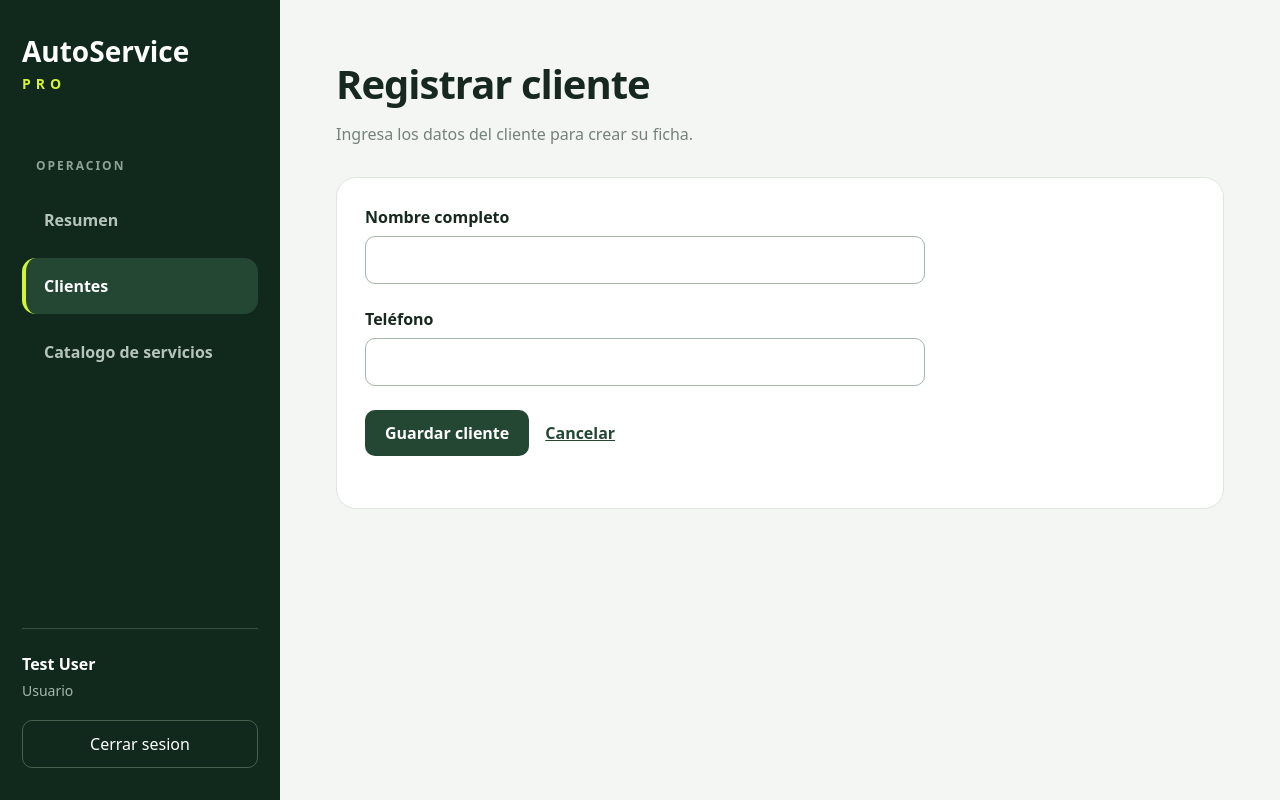
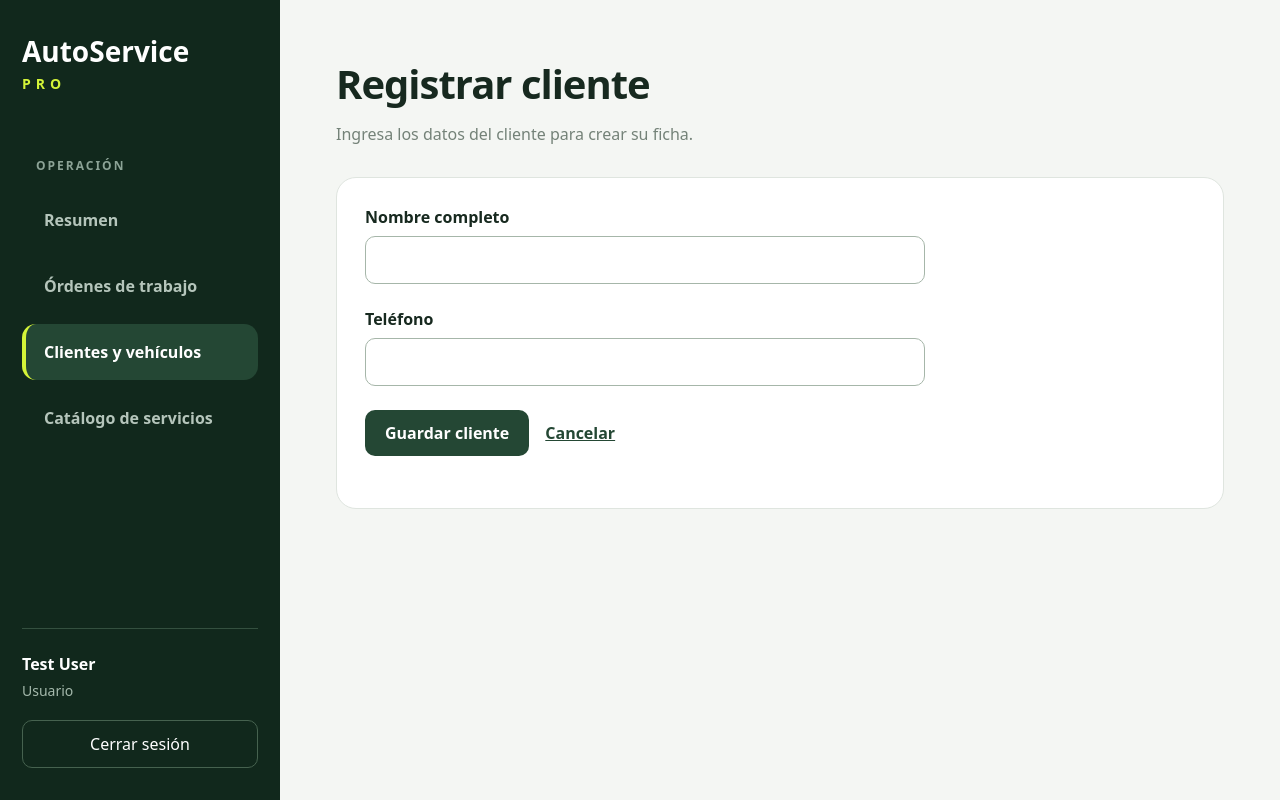
Before and after one commit to x0ttik/AutoServicePro, a Laravel app: page /clientes/crear in a window 1280 px wide. Run offline with Laravel 12, Linux system fonts and the light colour scheme; a user stored in the database is signed in; data comes from the database, SQL or seed files in the repository.

Commit message:
Latouy con enlace a los modulos restantes

```diff
--- a/AutoService-app/resources/views/layouts/app.blade.php
+++ b/AutoService-app/resources/views/layouts/app.blade.php
@@ -1,66 +1,64 @@
 <!DOCTYPE html>
-<html lang="en">
+<html lang="es">
 <head>
     <meta charset="UTF-8">
     <meta name="viewport" content="width=device-width, initial-scale=1.0">
     <title>@yield('title', 'AutoService Pro')</title>
     <link rel="stylesheet" href="{{ asset('css/panel.css') }}">
+    @stack('styles')
 </head>
 <body>
     <div class="panel">
         <aside class="sidebar">
             <div class="marca">
-                AutoService
-                <span>PRO</span>
+                AutoService <span>PRO</span>
             </div>
 
-            <p class="menu-titulo">OPERACION</p>
+            <p class="menu-titulo">OPERACIÓN</p>
 
-            <nav class="menu" aria-label="Menu priincipal">
+            <nav class="menu" aria-label="Menú principal">
                 <a
                     href="{{ route('dashboard') }}"
-                    class="{{ request() -> routeIs('dashboard') ? 'activo' : '' }}"
-                    @if(request() -> routeIs('dashboard')) aria-current="page"
-@endif
+                    class="{{ request()->routeIs('dashboard') ? 'activo' : '' }}"
+                    @if (request()->routeIs('dashboard')) aria-current="page" @endif
                 >
                     Resumen
                 </a>
 
                 <a
+                    href="{{ route('work-orders.index') }}"
+                    class="{{ request()->routeIs('work-orders.*') ? 'activo' : '' }}"
+                    @if (request()->routeIs('work-orders.index')) aria-current="page" @endif
+                >
+                    Órdenes de trabajo
+                </a>
+
+                <a
                     href="{{ route('clients.index') }}"
-                    class="{{ request() -> routeIs('clients.*') ? 'activo' : '' }}"
-                    @if(request() -> routeIs('clients.*')) aria-current="page"
-@endif
+                    class="{{ request()->routeIs('clients.*', 'vehicles.*') ? 'activo' : '' }}"
+                    @if (request()->routeIs('clients.index')) aria-current="page" @endif
                 >
-                Clientes
+                    Clientes y vehículos
                 </a>
 
                 <a
                     href="{{ route('services.index') }}"
-                    class="{{ request() -> routeIs('services.*') ? 'activo' : '' }}"
-                    @if(request() -> routeIs('services.*')) aria-current="page"
-@endif
+                    class="{{ request()->routeIs('services.*') ? 'activo' : '' }}"
+                    @if (request()->routeIs('services.index')) aria-current="page" @endif
                 >
-                Catalogo de servicios
+                    Catálogo de servicios
                 </a>
             </nav>
 
             <div class="cuenta">
                 <div class="usuario">
-                    <strong>{{ auth() -> user() -> name }}</strong>
-                    <p>
-                        {{ auth() -> user() -> role === 'admin'
-                            ? 'Administrador'
-                            : 'Usuario'}}
-                    </p>
+                    <strong>{{ auth()->user()->name }}</strong>
+                    <p>{{ auth()->user()->role === 'admin' ? 'Administrador' : 'Usuario' }}</p>
                 </div>
 
                 <form method="POST" action="{{ route('logout') }}">
                     @csrf
-
-                    <button type="submit" class="cerrar-sesion">
-                        Cerrar sesion
-                    </button>
+                    <button type="submit" class="cerrar-sesion">Cerrar sesión</button>
                 </form>
             </div>
         </aside>
@@ -69,5 +67,7 @@
             @yield('content')
         </main>
     </div>
+
+    @stack('scripts')
 </body>
 </html>
```
